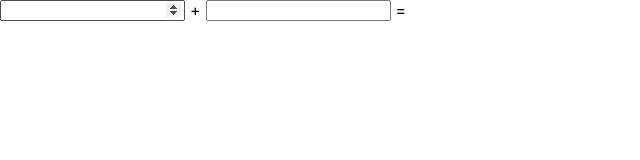
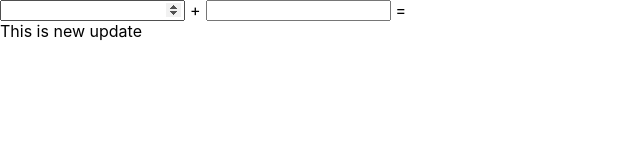
Before and after one commit to nirnayjain/my-cal-desktop, a React (Create React App) app: page / in a window 1280 px wide. Shown: the top 160 px of the page, without its empty margins (0-640 px from the left). Built offline with nearby package versions, Linux system fonts and the light colour scheme.

Commit message:
update check

```diff
--- a/src/App.js
+++ b/src/App.js
@@ -9,6 +9,7 @@ function App() {
   })
 
   return (
+    <>
     <div className="App" style={{display:'flex', gap:5}}>
     <input type="number" value={sum.firstValue} onChange={(e)=>setSum({...sum,firstValue:Number(e.target.value)})} />
      +
@@ -18,7 +19,14 @@ function App() {
      <>{sum.firstValue+sum.secondValue}</>
      :""
      }
+
+
+
    </div>
+    <div>
+    This is new update
+    </div>
+    </>
   );
 }
 
```
